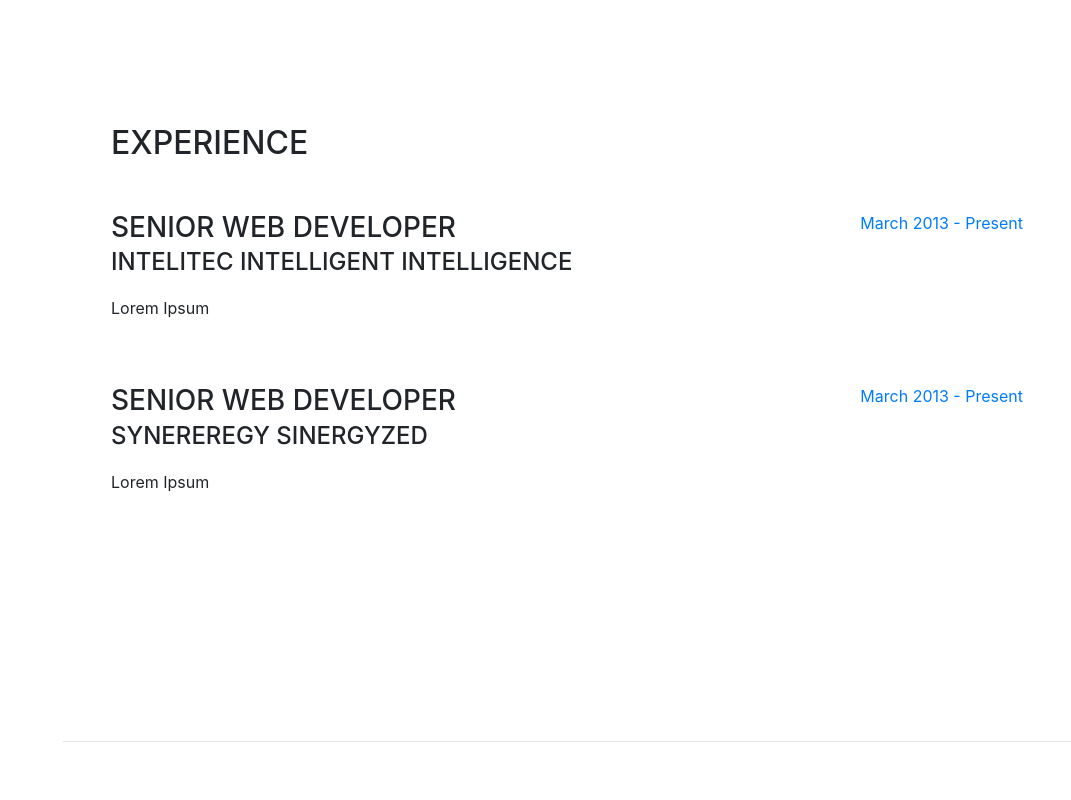
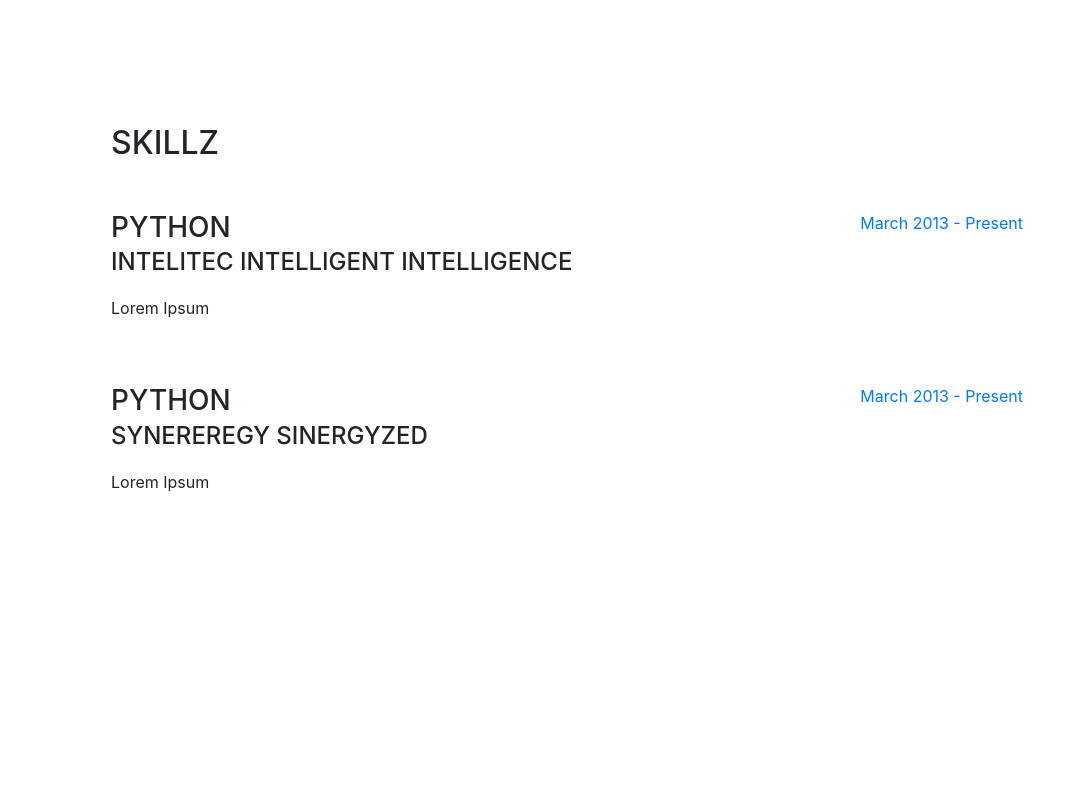
Before and after one commit to chelcassanova/chelcassanova.github.io, a website with bundled scripts: page index.html in a window 1280 px wide. Shown: the part 860-1660 px from the top of the page, without its empty margins (209-1280 px from the left). Before the commit the page ends 1602 px from the top, so only its background shows below. Built offline with nearby package versions, Linux system fonts and the light colour scheme; a web font is replaced by a local one.

Commit message:
Adding skills section

```diff
--- a/index.html
+++ b/index.html
@@ -43,6 +43,9 @@
           <li class="nav-item">
             <a class="nav-link js-scroll-trigger" href="#experience">Experience</a>
           </li>
+          <li class="nav-item">
+            <a class="nav-link js-scroll-trigger" href="#experience">Skillz</a>
+          </li>
         </ul>
       </div>
     </nav>
@@ -72,6 +75,38 @@
       <!-- section begins! -->
       <section class="resume-section p-3 p-lg-5 d-flex flex-column" id="experience">
         <div class="my-auto">
+          <h2 class="mb-5">Skillz</h2>
+
+          <div class="resume-item d-flex flex-column flex-md-row mb-5">
+            <div class="resume-content mr-auto">
+              <h3 class="mb-0">Python</h3>
+              <div class="subheading mb-3">Intelitec Intelligent Intelligence</div>
+              <p>Lorem Ipsum</p>
+            </div>
+            <div class="resume-date text-md-right">
+              <span class="text-primary">March 2013 - Present</span>
+            </div>
+          </div>
+
+          <div class="resume-item d-flex flex-column flex-md-row mb-5">
+            <div class="resume-content mr-auto">
+              <h3 class="mb-0">Python</h3>
+              <div class="subheading mb-3">Synereregy Sinergyzed</div>
+              <p>Lorem Ipsum</p>
+            </div>
+            <div class="resume-date text-md-right">
+              <span class="text-primary">March 2013 - Present</span>
+            </div>
+          </div>
+
+        </div>
+
+      </section>
+      <!-- section ends -->
+
+      <!--Skills section-->
+      <section class="resume-section p-3 p-lg-5 d-flex flex-column" id="experience">
+        <div class="my-auto">
           <h2 class="mb-5">Experience</h2>
 
           <div class="resume-item d-flex flex-column flex-md-row mb-5">
@@ -99,7 +134,8 @@
         </div>
 
       </section>
-      <!-- section ends -->
+      <!--End section-->
+
       <hr class="m-0">
 
     </div>
```
